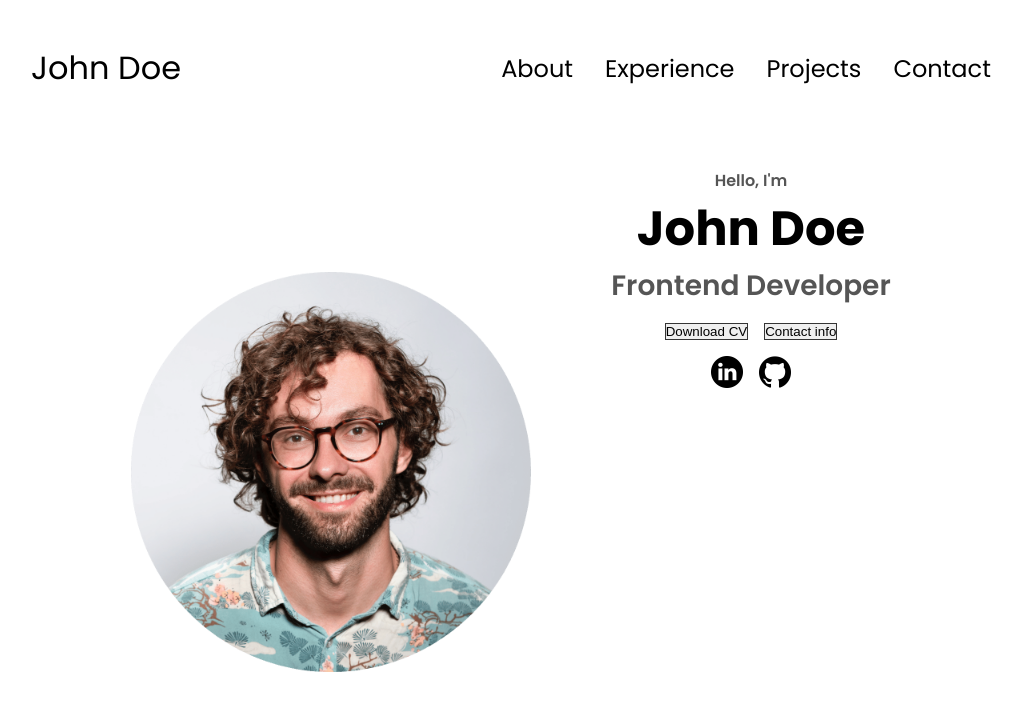
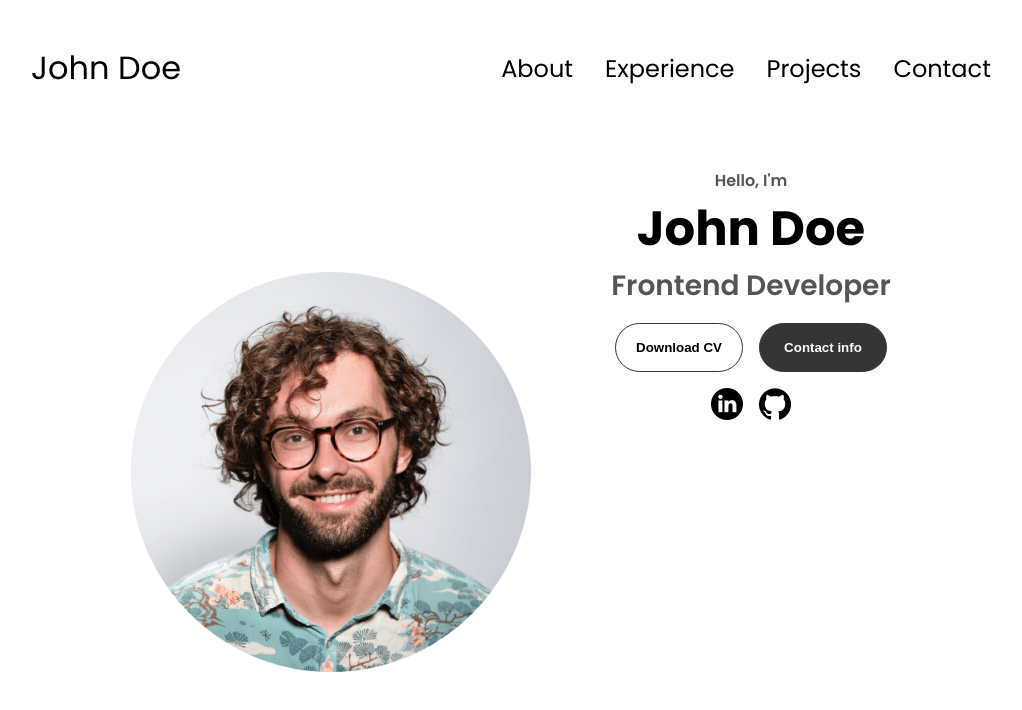
Before and after one commit to michseixas/responsive-portfolio, a plain HTML site: page index.html in a window 1280 px wide. Shown: the whole page, without its empty margins (129-1151 px from the left). Drawn offline with Linux system fonts and the light colour scheme.

Commit message:
buttons styled

```diff
--- a/index.html
+++ b/index.html
@@ -44,10 +44,10 @@
             <h1 class="title">John Doe</h1>
             <p class="section_text_p2">Frontend Developer</p>
             <div class="btn-container">
-                <button class="btn-btn-color-2"
+                <button class="btn btn-color-2"
                 onclick="window.open('./assets/resume-example.pdf')" >Download CV
                 </button>
-                <button class="btn-btn-color-1"
+                <button class="btn btn-color-1"
                 onclick="location.href='./#contact'" >Contact info
                 </button>
             </div>
--- a/style.css
+++ b/style.css
@@ -223,7 +223,34 @@ section{
     border-radius: 2rem;
 }
 
-.btn-btn-color-1,
-.btn-btn-color-2{
+.btn-color-1,
+.btn-color-2{
     border: rgb(53, 53, 53) 0.1rem solid;
 }
+
+.btn-color-1:hover,
+.btn-color-2:hover{
+    cursor: pointer;
+}
+
+.btn-color-1,
+.btn-color-2:hover{
+    background: rgb(53, 53, 53);
+    color: white;
+}
+
+.btn-color-1:hover{
+    background: rgb(0, 0, 0);
+}
+
+.btn-color-2{
+    background: none;
+}
+
+.btn-color-2:hover{
+    border: rgb(255, 255, 255) 0.1rem solid;
+}
+
+.btn-container{
+    gap: 1rem;
+}
```
